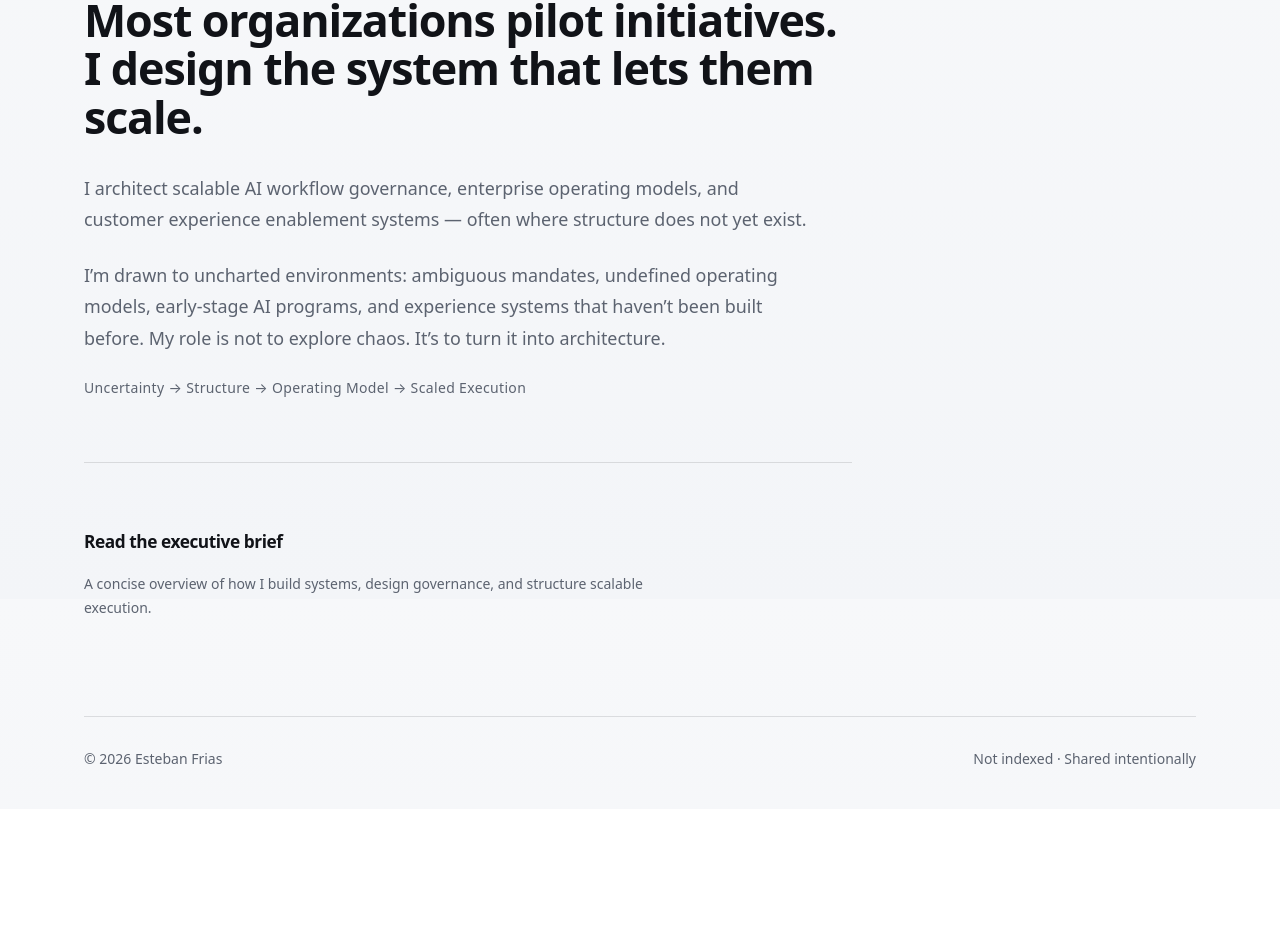
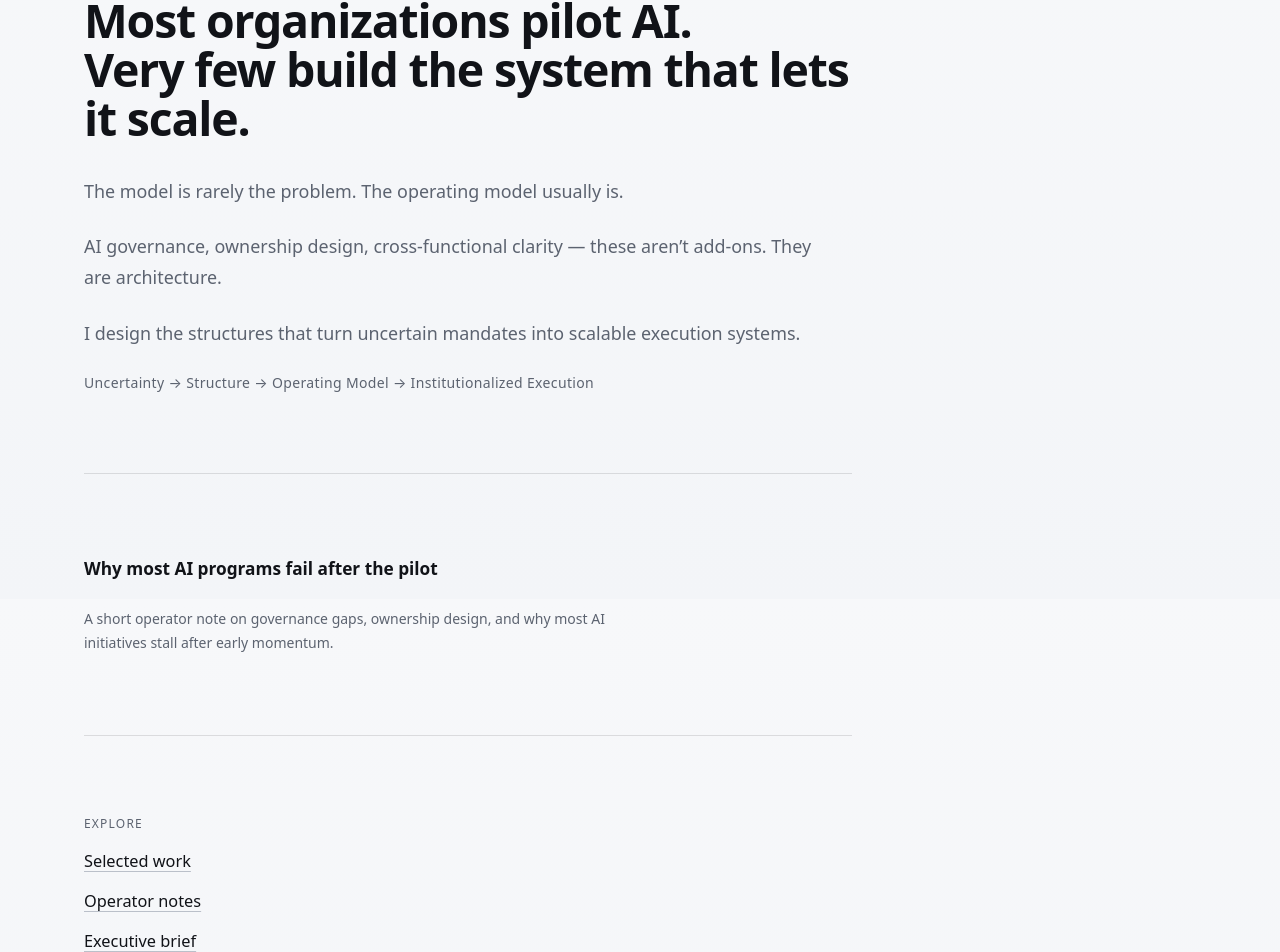
Before and after one commit to gq5957/estebanfrias, a React (Vite) app: page / in a window 1280 px wide. Shown: the part 201-1153 px from the top of the page. Before the commit the page ends 1010 px from the top, so only its background shows below. Built offline with nearby package versions, Linux system fonts and the light colour scheme.

Commit message:
Update Home.tsx

```diff
--- a/src/pages/Home.tsx
+++ b/src/pages/Home.tsx
@@ -6,78 +6,127 @@ export default function Home() {
   return (
     <>
       <SEO
-        title="Esteban Frias — Enterprise AI & Operational Systems Architect"
+        title="Esteban Frias — AI Governance & Enterprise Operating Systems"
         canonicalPath="/"
-        description="Esteban Frias designs scalable AI workflow governance, enterprise operating models, and customer experience systems inside complex organizations."
+        description="Enterprise AI governance, operating model architecture, and scalable execution systems. Designed for complexity."
         jsonLd={{
           "@context": "https://schema.org",
           "@type": "Person",
           name: "Esteban Frias",
           url: "https://www.estebanfrias.com",
-          jobTitle: "Enterprise AI & Operational Systems Architect",
+          jobTitle: "Enterprise AI Governance & Operating Systems Architect",
           description:
-            "Systems-first leader designing scalable AI workflow governance, enterprise operating models, and customer experience enablement systems.",
+            "Designs scalable AI governance, enterprise operating models, and cross-functional execution systems.",
         }}
       />
 
-      <div className="read-max space-y-16">
+      <div className="read-max space-y-20">
+
         {/* HERO */}
         <div className="space-y-8">
-          <Kicker>AI · Systems · Enablement</Kicker>
 
-          <h1 className="text-[2.15rem] leading-[1.08] tracking-tight sm:text-[2.8rem] text-[color:var(--fg)] font-semibold">
-            Most organizations pilot initiatives.
+          <Kicker>AI · Systems · Governance</Kicker>
+
+          <h1 className="text-[2.2rem] leading-[1.06] tracking-tight sm:text-[2.9rem] font-semibold text-[color:var(--fg)]">
+            Most organizations pilot AI.
             <br />
-            I design the system that lets them scale.
+            Very few build the system that lets it scale.
           </h1>
 
           <div className="space-y-6 max-w-[46rem]">
+
             <P>
-              I architect scalable AI workflow governance, enterprise operating models, and customer
-              experience enablement systems — often where structure does not yet exist.
+              The model is rarely the problem.
+              The operating model usually is.
             </P>
 
             <P>
-              I’m drawn to uncharted environments: ambiguous mandates, undefined operating models,
-              early-stage AI programs, and experience systems that haven’t been built before. My role
-              is not to explore chaos. It’s to turn it into architecture.
+              AI governance, ownership design, cross-functional clarity — these aren’t
+              add-ons. They are architecture.
+            </P>
+
+            <P>
+              I design the structures that turn uncertain mandates into scalable
+              execution systems.
             </P>
 
             <div className="text-sm tracking-wide text-[color:var(--muted)]">
-              Uncertainty → Structure → Operating Model → Scaled Execution
+              Uncertainty → Structure → Operating Model → Institutionalized Execution
             </div>
+
           </div>
         </div>
 
         <Divider />
 
-        {/* EXECUTIVE BRIEF */}
-        <div className="space-y-4">
-          <Link to="/brief" className="group inline-flex items-center gap-2 no-underline">
+        {/* PRIMARY CTA */}
+        <div className="space-y-6">
+
+          <Link
+            to="/notes/why-ai-programs-fail-after-the-pilot"
+            className="group inline-flex items-center gap-2 no-underline"
+          >
             <span
-              className="text-[color:var(--fg)] font-semibold tracking-tight
-                         transition-colors duration-200
-                         group-hover:text-[color:var(--accent)]
-                         group-hover:underline underline-offset-4
-                         decoration-[rgba(15,30,61,0.45)]"
+              className="
+                text-[color:var(--fg)]
+                font-semibold
+                transition-colors duration-200
+                group-hover:text-[color:var(--accent)]
+                group-hover:underline underline-offset-4
+                decoration-[rgba(15,30,61,0.45)]
+              "
             >
-              Read the executive brief
+              Why most AI programs fail after the pilot
             </span>
 
             <span
-              className="text-[color:var(--muted)] font-light
-                         opacity-0 transition duration-200 delay-75
-                         group-hover:opacity-100 group-hover:translate-x-1"
+              className="
+                text-[color:var(--muted)]
+                font-light
+                opacity-0
+                transition duration-200 delay-75
+                group-hover:opacity-100
+                group-hover:translate-x-1
+              "
               aria-hidden="true"
             >
               →
             </span>
           </Link>
 
-          <div className="text-sm leading-6 text-[color:var(--muted)] max-w-[36rem]">
-            A concise overview of how I build systems, design governance, and structure scalable execution.
+          <div className="text-sm text-[color:var(--muted)] max-w-[34rem] leading-6">
+            A short operator note on governance gaps, ownership design, and why most AI initiatives stall after early momentum.
           </div>
+
         </div>
+
+        <Divider />
+
+        {/* SECONDARY PATHS */}
+        <div className="space-y-4">
+
+          <div className="text-xs tracking-widest text-[color:var(--muted)] uppercase">
+            Explore
+          </div>
+
+          <div className="flex flex-col gap-3 text-[1.02rem]">
+
+            <Link to="/work" className="link">
+              Selected work
+            </Link>
+
+            <Link to="/notes" className="link">
+              Operator notes
+            </Link>
+
+            <Link to="/brief" className="link">
+              Executive brief
+            </Link>
+
+          </div>
+
+        </div>
+
       </div>
     </>
   );
```
